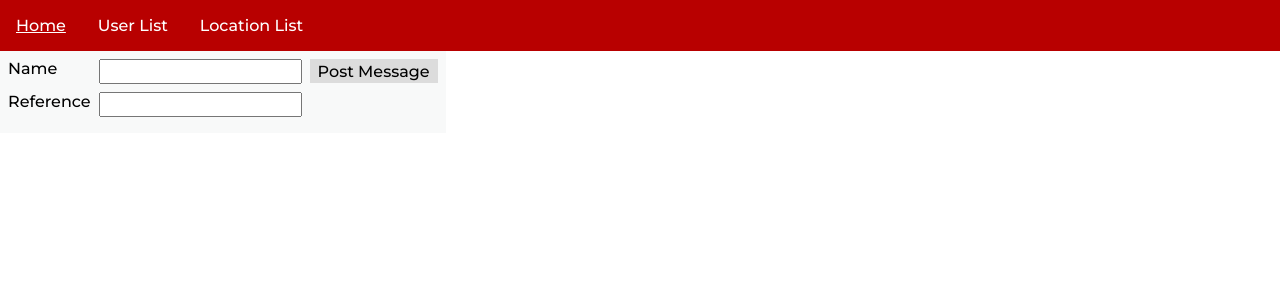
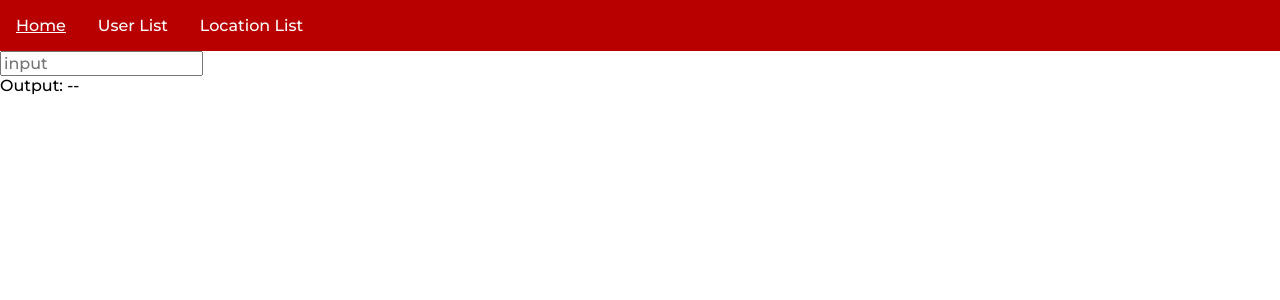
Before and after one commit to peter-breslin/react-demo, a React (Create React App) app: page / in a window 1280 px wide. Shown: the top 300 px of the page. Built offline with nearby package versions, Linux system fonts and the light colour scheme.

Commit message:
Create UseCallbackForm to demo referential equality in React

```diff
--- /dev/null
+++ b/src/component/Form/UseCallbackForm.js
@@ -0,0 +1,40 @@
+import { useState, useEffect, useCallback } from "react";
+
+
+const App = () => {
+    // Referential equality demo
+    const [userInput, setUserInput] = useState('');
+    const [result, setResult] = useState(0);
+
+    const [num1] = useState(4);
+    const [num2] = useState(5);
+
+    const sum = useCallback(() => num1 + num2, [num1,num2]);
+
+    const buildArray = useCallback(() => [num1, num2], [num1, num2]);
+
+    useEffect(() => {
+        console.log(`New array. ${buildArray()}`);
+        setResult(buildArray());
+    },[buildArray]);
+
+
+return(
+    <>
+        <input
+    type="text"
+    placeholder="input"
+    value={userInput}
+    onChange={(e) => setUserInput(e.target.value)}
+    />
+    <h1>Output: {userInput || "--"}</h1>
+
+    </>
+
+)
+
+
+};
+
+
+export default App;
--- a/src/component/Form/index.js
+++ b/src/component/Form/index.js
@@ -1,11 +1,13 @@
 import SimpleForm from './SimpleForm';
 import ComplexForm from './ComplexForm';
 import MessageQueueForm from './MessageQueueForm';
+import UserCallbackForm from './UseCallbackForm';
 
 // REF: https://www.w3schools.com/REACT/react_forms.asp
 
 export {
+    ComplexForm,
+    MessageQueueForm,
     SimpleForm,
-    ComplexForm,
-    MessageQueueForm
+    UserCallbackForm
 }
--- a/src/component/index.js
+++ b/src/component/index.js
@@ -1,6 +1,6 @@
 import ErrorMessage from './ErrorMessage';
 import UserList from './UserList/UserList';
-import { SimpleForm, ComplexForm } from './Form'
+import { SimpleForm, ComplexForm, UserCallbackForm } from './Form'
 import { MessageQueueForm } from './Form';
 import { ContextComponentParent } from './ContextComponent';
 import { ReducerSampleComponent } from './ReducerComponent';
@@ -23,4 +23,5 @@ export {
     TodoContainer,
     UserList,
     UserReducerComponent,
+    UserCallbackForm
 }
--- a/src/page/Home.js
+++ b/src/page/Home.js
@@ -1,12 +1,13 @@
 
-import {  MessageQueueForm } from "../component";
+import {  MessageQueueForm, UserCallbackForm } from "../component";
 
 
 const App = () => {
 
     return(
       <>
-      <MessageQueueForm baseUrl={process.env.REACT_APP_MESSAGE_QUEUE_BASE_URL} url={process.env.REACT_APP_MESSAGE_QUEUE_URL}/>
+      <UserCallbackForm />
+      {/* <MessageQueueForm baseUrl={process.env.REACT_APP_MESSAGE_QUEUE_BASE_URL} url={process.env.REACT_APP_MESSAGE_QUEUE_URL}/> */}
       </>
     )
   };
```
